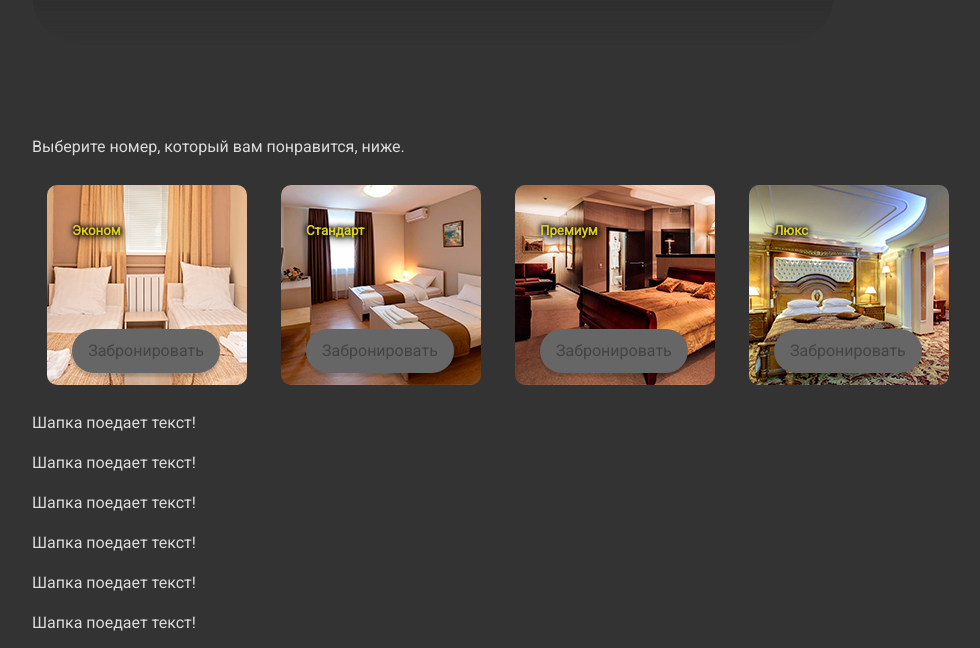
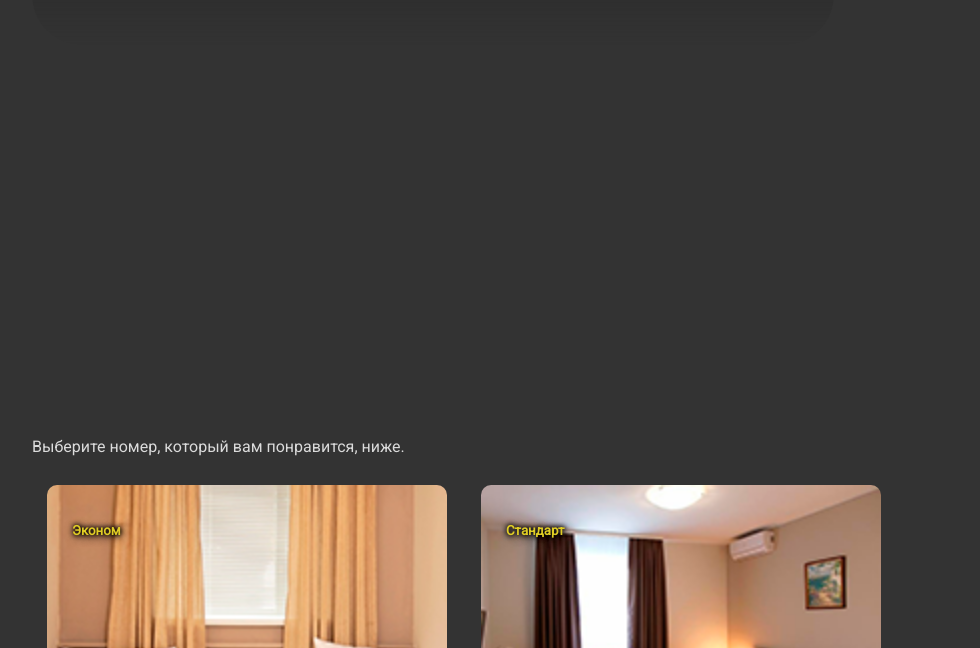
Before and after one commit to Cofffelo/HotelShop, a plain HTML site: page index.html in a window 1280 px wide. Shown: the part 147-795 px from the top of the page, without its empty margins (0-980 px from the left). Drawn offline with Linux system fonts and the light colour scheme.

Commit message:
v1.0.2 card size change
Decided to make cards bigger, but the whole thing is went under the hat.

- Added margin-top to style.css
- Added height and adjusted width to card section
- Adjusted the sizes of cardbutton
- Margin-top the text in the cardbutton. (a)

```diff
--- a/style.css
+++ b/style.css
@@ -30,6 +30,7 @@ body {
     line-height: 1.5;
     padding: 2em 2em 4em;
     margin: auto;
+    margin-top: 300px;
 }
 
 footer{
@@ -60,20 +61,9 @@ h2 {
     margin-top: 1.3em;
 }
 
-@keyframes colorize {
-    0% {
-        -webkit-filter: grayscale(100%);
-        filter: grayscale(100%);
-    }
-    100% {
-        -webkit-filter: grayscale(0%);
-        filter: grayscale(0%);
-    }
-}
-
 .card{
-    width: 200px;
-    height: 200px;
+    width: 400px;
+    height: 400px;
     display: inline-block;
     border-radius: 10px;
     padding: 15px 25px;
@@ -98,9 +88,10 @@ h2 {
 .cardbutton{
     display: block;
     border-radius:50px;
-    width: 8em;
+    width:250px;
+    height:50px;
     padding:10px;
-    margin-top: 90px;
+    margin-top: 260px;
     background-color: #666;
     background-radius:50px;
     text-decoration: none;
@@ -120,6 +111,8 @@ h2 {
     background-radius:50px;
     text-decoration: none;
     color: #444;
+    margin-top: 10px;
+
 
 }
 
```
